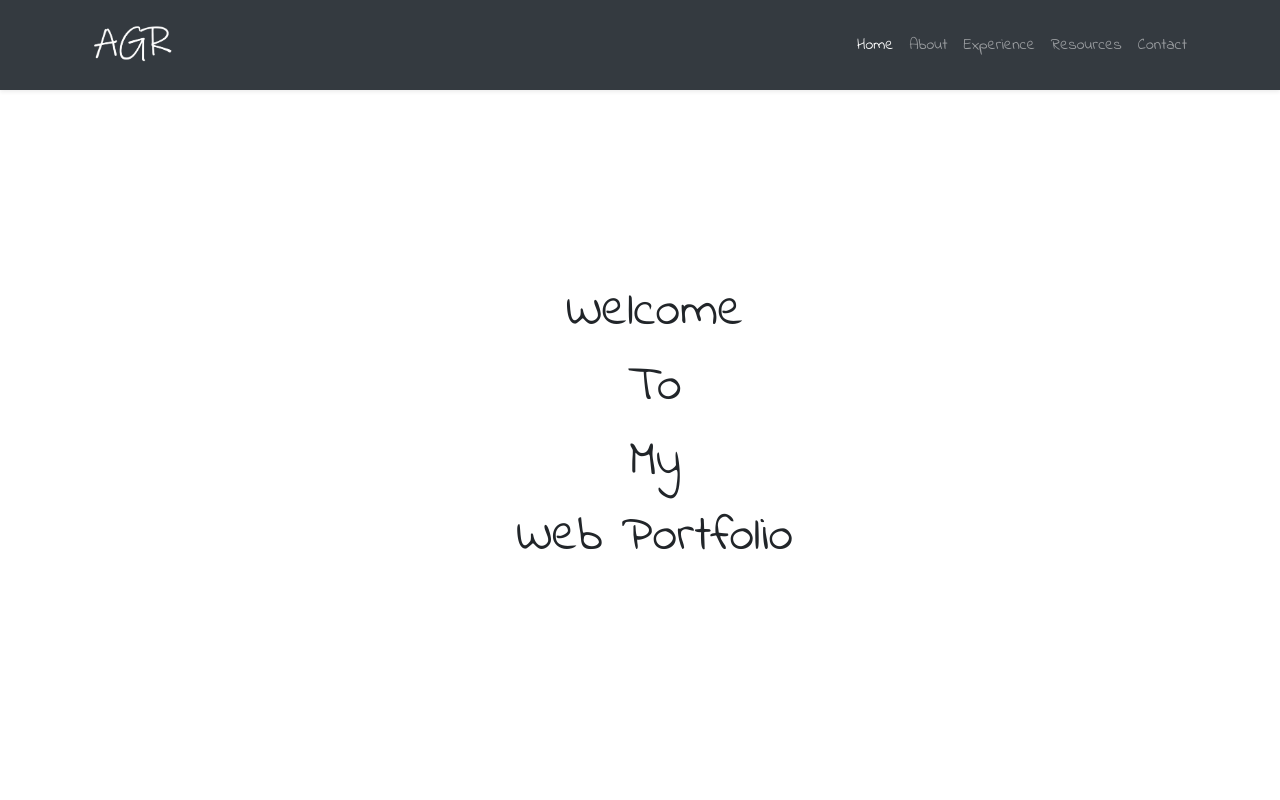
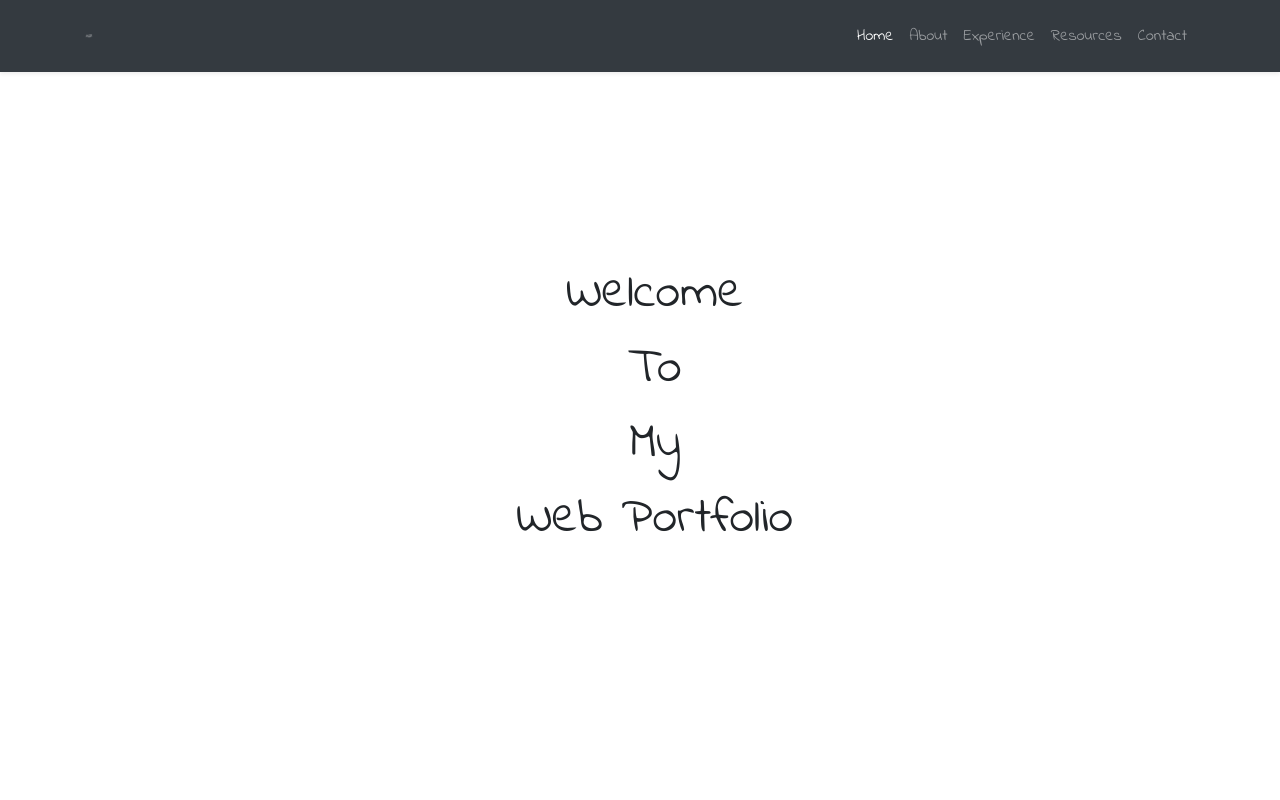
Before and after one commit to alberthruado/alberthruado.github.io, a plain HTML site: page Portfolio/index.html in a window 1280 px wide. Shown: the top 800 px of the page. Drawn offline with nearby package versions, Linux system fonts and the light colour scheme; a web font is replaced by a local one.

Commit message:
Initial Portfolio Update

```diff
--- a/Portfolio/css/style.css
+++ b/Portfolio/css/style.css
@@ -49,7 +49,7 @@ ul li {
 
 /* image nav-logo */
 #nav-logo {
-	height: 3rem;
+	height: 0.25rem;
 }
 
 /* footer */
```
